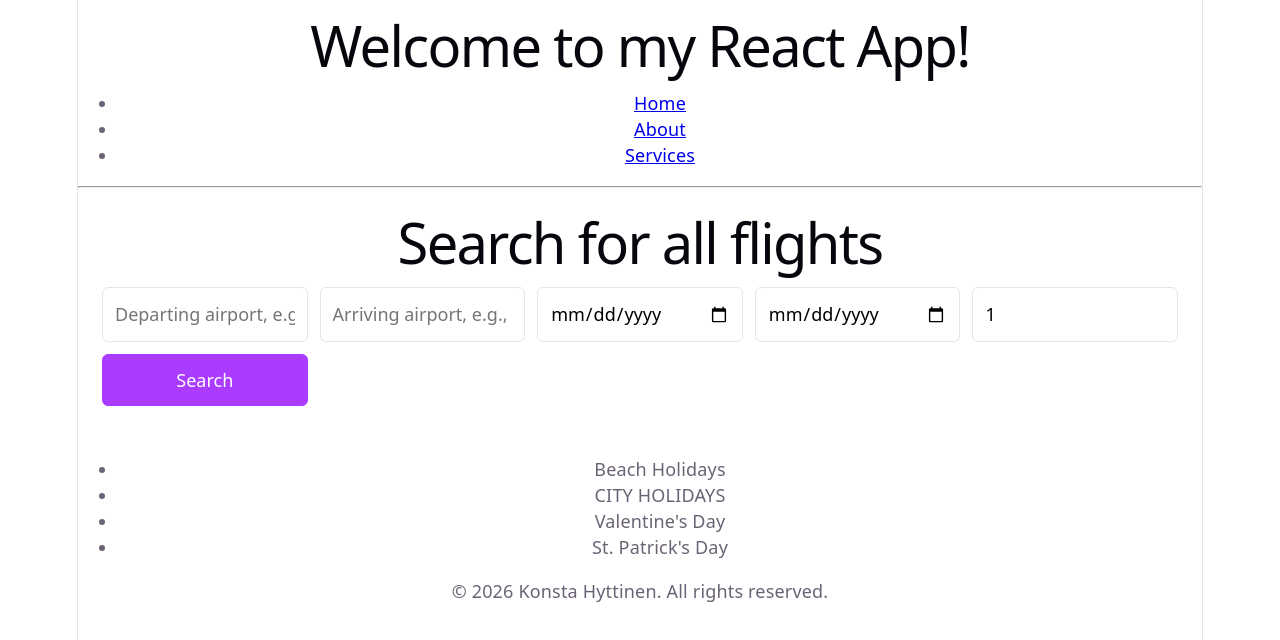
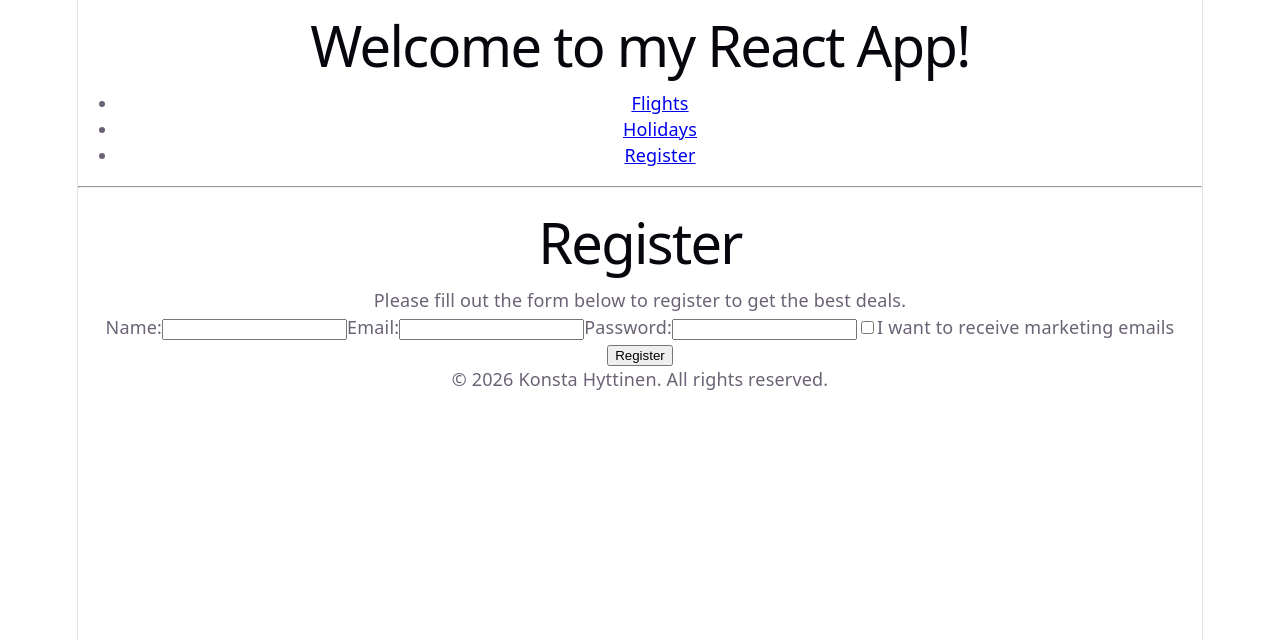
Before and after one commit to konemmah/WOH1_Final_Project_Konsta, a React (Vite) app: page /Register in a window 1280 px wide. Shown: the top 640 px of the page. Built offline with nearby package versions, Linux system fonts and the light colour scheme.

Commit message:
feat: router improvements done and user refistration form added

```diff
--- a/src/App.jsx
+++ b/src/App.jsx
@@ -3,7 +3,8 @@ import Header from './Header.jsx'
 import Footer from './Footer.jsx'
 import Holidays from './Holidays.jsx'
 import Search from './Search.jsx'
-import { BrowserRouter } from 'react-router-dom'
+import Register from './register.jsx'
+import { BrowserRouter, Routes, Route } from 'react-router-dom'
 
 
 function App() {
@@ -11,8 +12,12 @@ function App() {
     <BrowserRouter>
       <>
         <Header/>
-        <Search/>
-        <Holidays/>
+        <Routes>
+          <Route path="/" element={<Search/>} />
+          <Route path="/Search" element={<Search/>} />
+          <Route path="/Holidays" element={<Holidays/>} />
+          <Route path="/Register" element={<Register/>} />
+        </Routes>
         <Footer/>
       </>
     </BrowserRouter>
--- a/src/Header.jsx
+++ b/src/Header.jsx
@@ -1,3 +1,5 @@
+import { Link } from 'react-router-dom'
+
 
 function Header() {
     return (
@@ -5,13 +7,14 @@ function Header() {
             <h1>Welcome to my React App!</h1>
             <nav>
                 <ul>
-                    <li><a href="#home">Home</a></li>
-                    <li><a href="#about">About</a></li>
-                    <li><a href="#services">Services</a></li>
+                    <li><Link to="/Search">Flights</Link></li>
+                    <li><Link to="/Holidays">Holidays</Link></li>
+                    <li><Link to="/Register">Register</Link></li>
                 </ul>
             </nav>
             <hr/>
         </header>
+
     )
 
 }
--- /dev/null
+++ b/src/register.jsx
@@ -0,0 +1,27 @@
+function Register() {
+    const handleSubmit = (event) => {
+        event.preventDefault();
+    };
+
+    return (
+        <div>
+            <h1>Register</h1>
+            <p>Please fill out the form below to register to get the best deals.</p>
+            <form onSubmit={handleSubmit}>
+                <label htmlFor="name">Name:</label>
+                <input type="text" id="name" name="name" required />
+                <label htmlFor="email">Email:</label>
+                <input type="email" id="email" name="email" required />
+                <label htmlFor="password">Password:</label>
+                <input type="password" id="password" name="password" required />
+                <label htmlFor="marketing">
+                    <input type="checkbox" id="marketing" name="marketing" />
+                    I want to receive marketing emails
+                </label>
+                <button type="submit">Register</button>
+            </form>
+        </div>
+    );
+}
+
+export default Register
```
